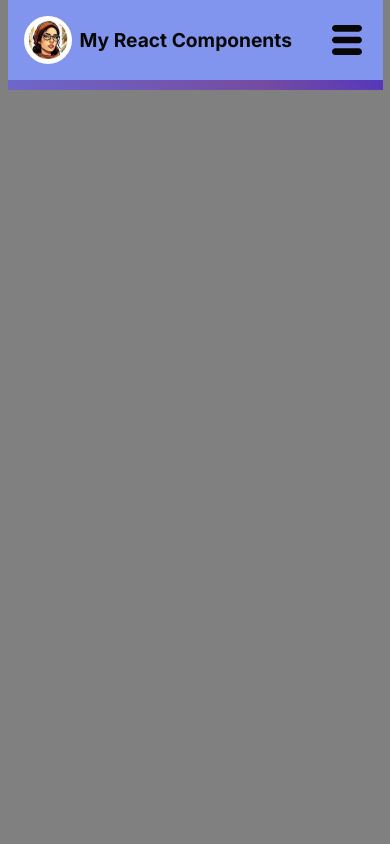
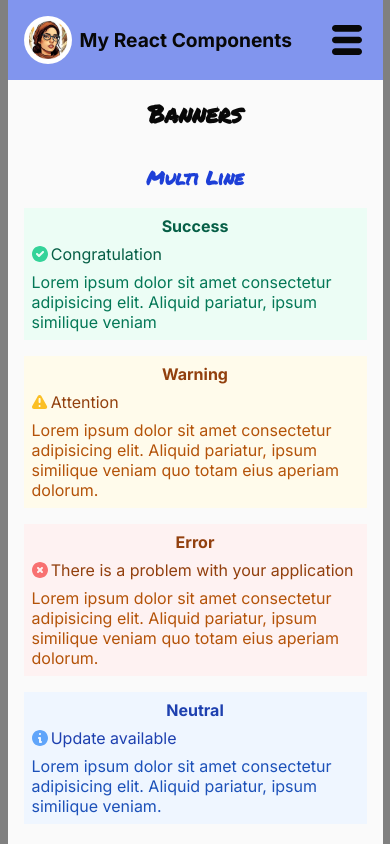
Before and after one commit to RosaBen/react-components-scrimba, a React (Vite) app: page /banners in a window 390 px wide. Before the commit this address had no page. Shown: the top 844 px of the page. Built offline with nearby package versions, Linux system fonts and the light colour scheme.

Commit message:
added banners responsive

```diff
--- a/src/App.jsx
+++ b/src/App.jsx
@@ -6,10 +6,12 @@ import Header from "./components/Header";
 
 // pages
 import Badges from "./pages/Badges";
+import Banners from "./pages/Banners";
 
 // styles
 import "./assets/styles/main.css";
 import "./assets/styles/badges.css";
+import "./assets/styles/banners.css";
 import "./assets/styles/responsive.css";
 
 // scripts
@@ -22,6 +24,7 @@ function App() {
         <Header />
         <Routes>
           <Route path="/badges" element={<Badges />} />
+          <Route path="/banners" element={<Banners />} />
         </Routes>
       </div>
     </BrowserRouter>
--- a/src/assets/styles/badges.css
+++ b/src/assets/styles/badges.css
@@ -18,7 +18,6 @@
 }
 
 .badges h3 {
-  color: #1d3fd7;
   grid-column: 1 / span 2;
   margin-bottom: 0.5rem;
 }
--- /dev/null
+++ b/src/assets/styles/banners.css
@@ -0,0 +1,45 @@
+.banners {
+  padding: 1rem;
+  display: grid;
+  grid-template-columns: 1fr;
+  place-items: center;
+}
+
+.banners h2 {
+  margin-bottom: 1rem;
+}
+
+.banners section {
+  display: grid;
+  grid-template-columns: 1fr;
+  gap: 1rem;
+  margin-bottom: 1rem;
+  place-items: center;
+}
+
+.banners section h3 {
+  margin-top: 1rem;
+}
+
+.banners .single-line .description {
+  display: none;
+}
+
+.banner-item {
+  display: grid;
+  grid-template-columns: 1fr;
+  min-width: 336px;
+  padding: 0.5rem;
+}
+
+.banner-item h4 {
+  justify-self: center;
+  margin-bottom: 0.5rem;
+}
+
+.banner-item .title {
+  display: flex;
+  align-items: center;
+  gap: 0.2rem;
+  margin-bottom: 0.5rem;
+}
--- a/src/assets/styles/index.css
+++ b/src/assets/styles/index.css
@@ -38,3 +38,7 @@ h2,
 h3 {
   font-family: "Permanent Marker", cursive;
 }
+
+h3 {
+  color: #1d3fd7;
+}
--- a/src/assets/styles/responsive.css
+++ b/src/assets/styles/responsive.css
@@ -1,4 +1,4 @@
-/* @media screen and (min-width: 768px) {
+@media screen and (min-width: 768px) {
   .container {
     max-width: 768px;
   }
@@ -24,9 +24,21 @@
   .badges h3 {
     grid-column: 1 / span 3;
   }
-} */
 
-/* @media screen and (min-width: 1200px) {
+  .banners section {
+    grid-template-columns: 1fr 1fr;
+  }
+
+  .banners section h3 {
+    grid-column: 1 / span 2;
+  }
+
+  .multi-line .banner-item {
+    min-height: 152px;
+  }
+}
+
+@media screen and (min-width: 1200px) {
   .container {
     max-width: 1200px;
   }
@@ -47,4 +59,21 @@
   nav .desktop-nav a:hover {
     opacity: 0.5;
   }
-} */
+
+  .banners {
+    grid-template-columns: 1fr 1fr;
+    align-items: start;
+  }
+
+  .banners h2 {
+    grid-column: 1 / span 2;
+  }
+
+  .banners section {
+    grid-template-columns: 1fr;
+  }
+
+  .banners section h3 {
+    grid-column: 1;
+  }
+}
--- /dev/null
+++ b/src/components/BannersComp.jsx
@@ -0,0 +1,24 @@
+import { colorBannersToasts } from "../assets/scripts/data";
+import capitalizeLetter from "../assets/scripts/utils";
+
+export default function BannersComp() {
+  return colorBannersToasts.map((item) => {
+    const styleBg = { background: item.bg };
+    const styleTitle = { color: item.titleCol };
+    const styleDescr = { color: item.descCol };
+    return (
+      <div className="banner-item" key={item.id} style={styleBg}>
+        <h4 style={styleTitle}>{capitalizeLetter(item.id)}</h4>
+        <div className="texts">
+          <p className="title" style={styleTitle}>
+            <img src={item.icon} alt={item.alt} />{" "}
+            {capitalizeLetter(item.title)}
+          </p>
+          <p className="description" style={styleDescr}>
+            {item.descr}
+          </p>
+        </div>
+      </div>
+    );
+  });
+}
--- /dev/null
+++ b/src/pages/Banners.jsx
@@ -0,0 +1,17 @@
+import BannersComp from "../components/BannersComp";
+
+export default function Banners() {
+  return (
+    <main className="banners">
+      <h2>Banners</h2>
+      <section className="multi-line">
+        <h3>Multi Line</h3>
+        <BannersComp />
+      </section>
+      <section className="single-line">
+        <h3>Single Line</h3>
+        <BannersComp />
+      </section>
+    </main>
+  );
+}
```
